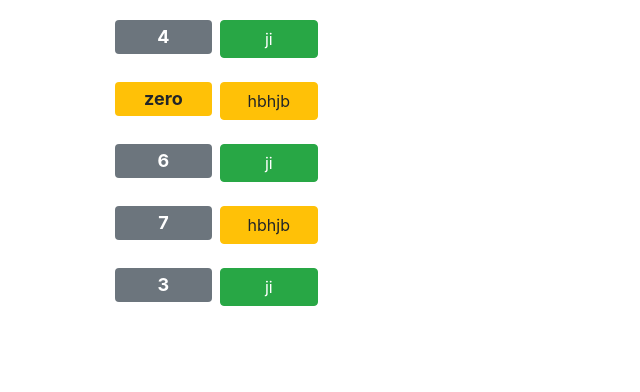
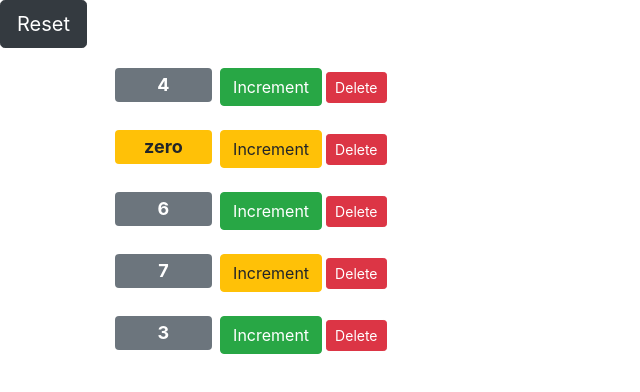
Before and after one commit to muzam-il/dice_game, a React (Create React App) app: page / in a window 1280 px wide. Shown: the top 392 px of the page, without its empty margins (0-640 px from the left). Built offline with nearby package versions, Linux system fonts and the light colour scheme.

Commit message:
Delete button added

```diff
--- a/src/components/counter.jsx
+++ b/src/components/counter.jsx
@@ -1,7 +1,7 @@
 import React, { Component } from "react";
 class Counter extends Component {
   state = {
-    value: this.props.value
+    value: this.props.counter.value
   };
 
   render() {
@@ -14,22 +14,24 @@ class Counter extends Component {
         >
           {this.formatCount()}
         </span>
+        <button onClick={this.increment} className={this.incr()}>
+          Increment
+        </button>
         <button
-          onClick={() => this.increment({ val: this.state.value + 3 })}
-          className={this.incr()}
+          onClick={() => this.props.onDelete(this.props.counter.id)}
+          className="btn btn-danger btn-sm"
         >
-          {this.props.selected ? "ji" : "hbhjb"}
+          Delete
         </button>
       </div>
     );
   }
 
   incr = () => {
-    let clss = "btn m-1 col-1 btn-";
-    return this.props.selected ? clss + "success" : clss + "warning";
+    let clss = "btn m-1  btn-";
+    return this.props.counter.selected ? clss + "success" : clss + "warning";
   };
-  increment = id => {
-    console.log(id);
+  increment = () => {
     this.setState({ value: this.state.value + 1 });
   };
 
--- a/src/components/counters.jsx
+++ b/src/components/counters.jsx
@@ -12,11 +12,22 @@ class Counters extends Component {
       { id: 54525, value: 3, selected: true }
     ]
   };
+  handleDelete = id => {
+    console.log("Delete button clicked", id);
+    const counters = this.state.counters.filter(c => c.id != id);
+    this.setState({ counters });
+  };
+
   render() {
     return (
       <>
-        {this.state.counters.map(item => (
-          <Counter key={item.id} value={item.value} selected={item.selected} />
+        <button className="btn btn-dark btn-lg">Reset</button>
+        {this.state.counters.map(counter => (
+          <Counter
+            key={counter.id}
+            counter={counter}
+            onDelete={this.handleDelete}
+          />
         ))}
       </>
     );
```
Also changed, not shown: src/components/player.jsx (+7 -0 lines).
